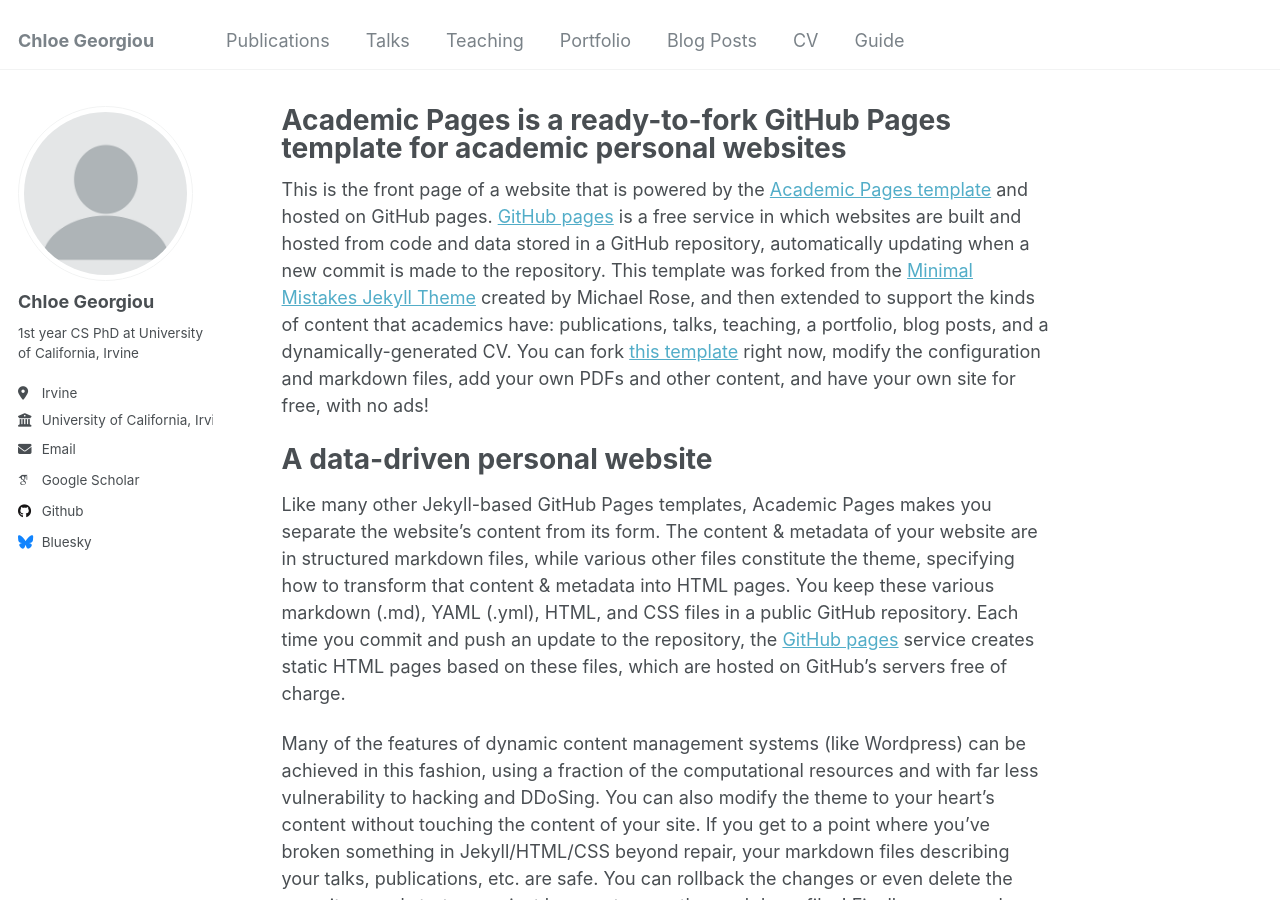
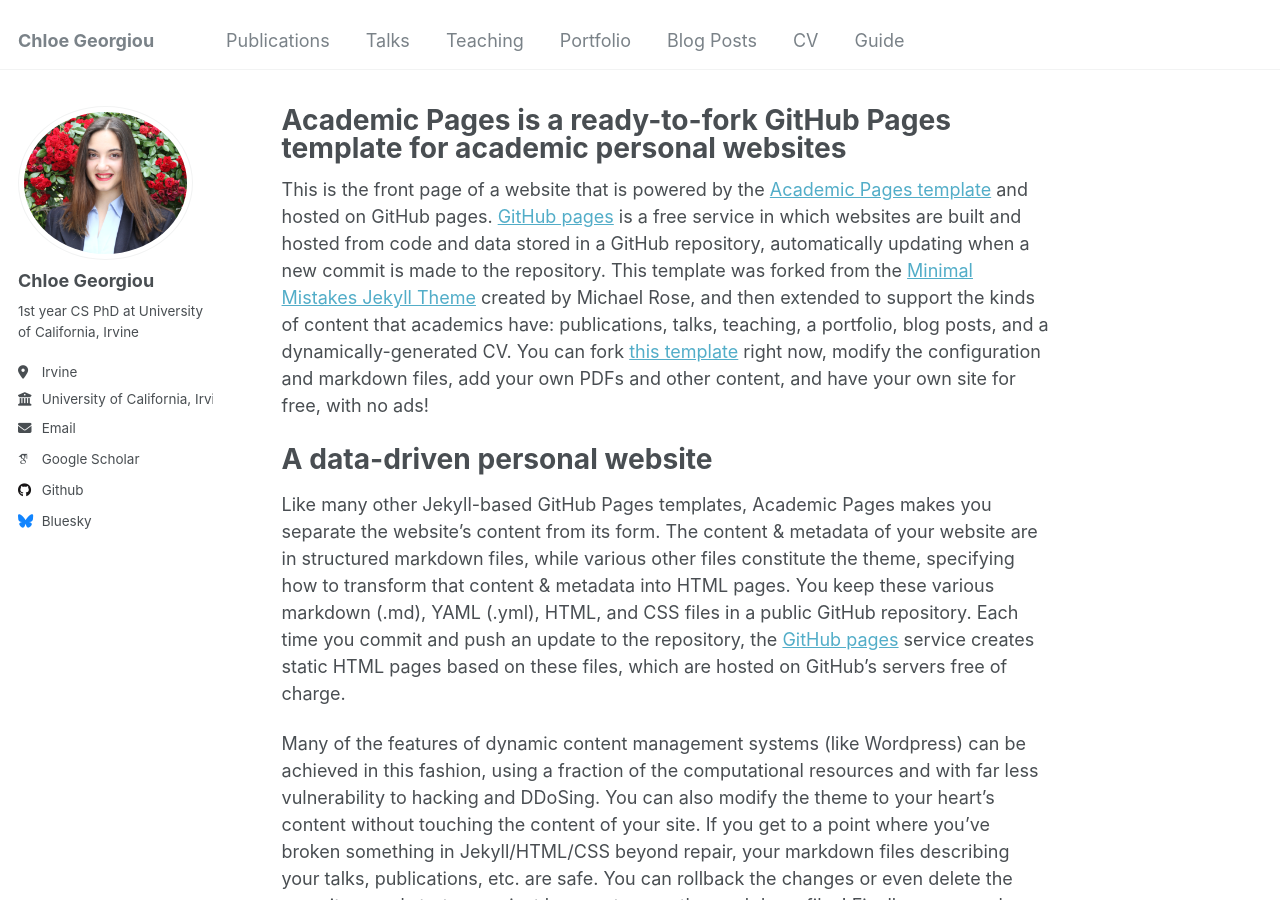
Before and after one commit to chloegeo/chloegeo.github.io, a Jekyll site: the page built from _pages/about.md, in a window 1280 px wide and 900 px high. Built offline with Jekyll 4.4.1, drawn with Linux system fonts in a browser that asks for light colours; some web fonts are replaced.

Commit message:
Update _config.yml

```diff
--- a/_config.yml
+++ b/_config.yml
@@ -21,7 +21,7 @@ repository               : "academicpages/academicpages.github.io"
 #               Additional customization can be done by editing /_includes/author-profile.html
 author:
   # Biographic information
-  avatar           : "profile.png"
+  avatar           : "googlescholarpic.png"
   name             : "Chloe Georgiou"
   pronouns         : # example: "she/her"
   bio              : "1st year CS PhD at University of California, Irvine"
```
